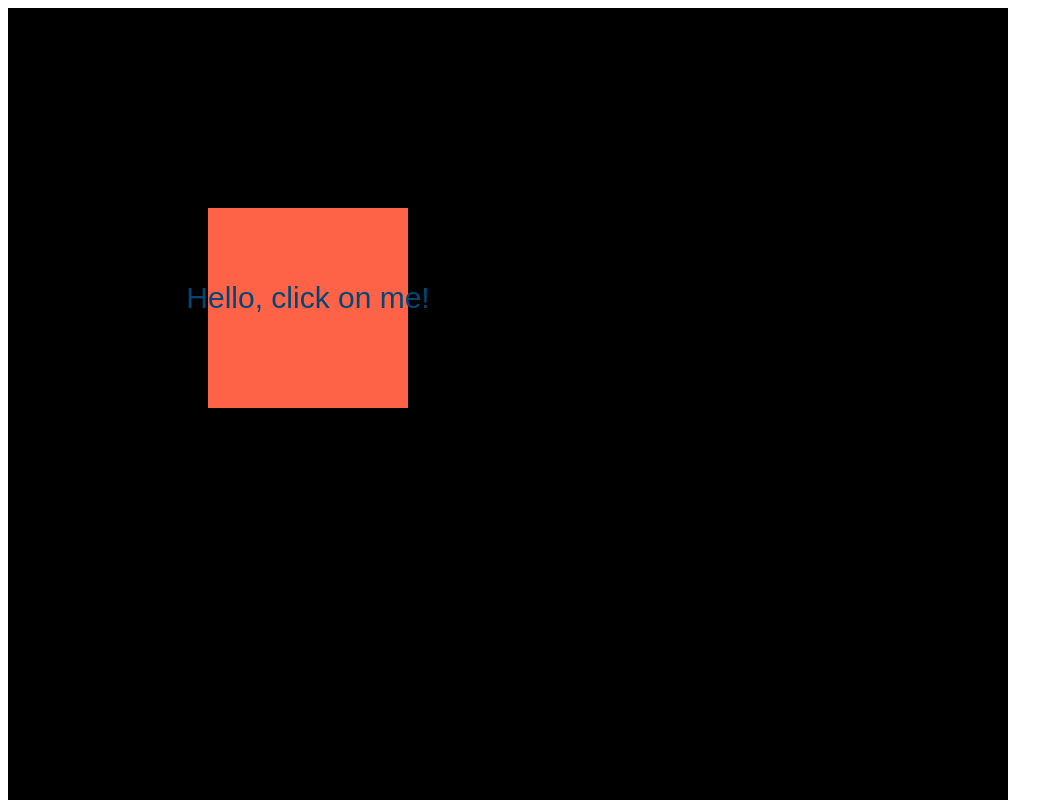
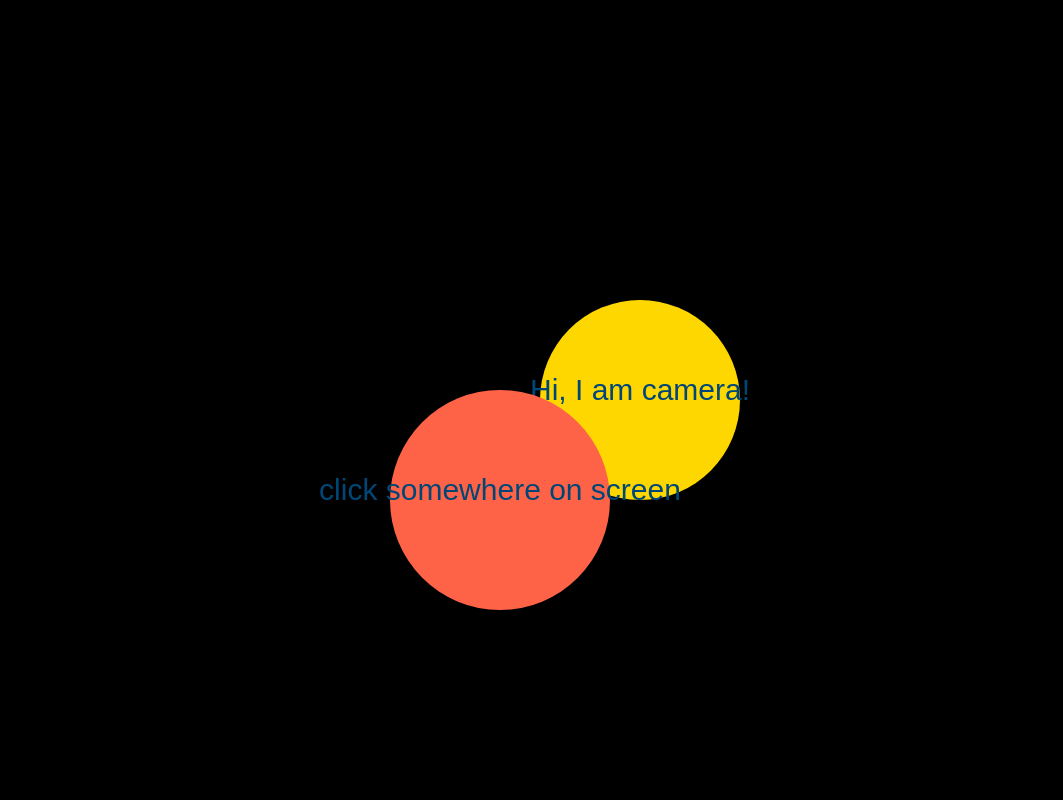
Before and after one commit to CTAC-Saint-Peterburg/Clear-Canvas, a plain HTML site: page index.html in a window 1280 px wide. Shown: the top 800 px of the page, without its empty margins (0-1063 px from the left). Drawn offline with Linux system fonts and the light colour scheme.

Commit message:
init:TridentsBattle

```diff
--- a/ClearCanvas.js
+++ b/ClearCanvas.js
@@ -1,11 +1,12 @@
 //-Создаём Canvas
 const canvas = document.getElementById('canvas');
 const ctx = canvas.getContext('2d');
-canvasSize(1000, 1000);
+canvasSize(innerWidth, innerHeight);
 const objectsRendering = new Array();
-let sampleCycle = objectsRendering.push(new Cycle(500, 500, 100, 'tomato', 'Hello, I am sample', Infinity));
+let sampleCycle = objectsRendering.push(new Cycle(500, 500, 110, 'tomato', 'click somewhere on screen', Infinity));
 let boxSample = new Box(200, 200, 200, 0, 'tomato', 'Hello, click on me!', Infinity);
-//-Камера центрирована и двигается в сторону клика
+//-Камера центрирована и двигается в сторону клика, а также измеряется дистанция между заданными обьектами
+let cameraObject;
 let cameraX = 0;
 let cameraY = 0;
 let clientX;
@@ -16,23 +17,31 @@ let angleY = 0;
 canvas.addEventListener('click', (event) => {
     clientY = event.clientY;
     clientX = event.clientX;
-    movementAngle = Math.atan2(clientY - canvas.height / 2, clientX - canvas.height / 2);
-    angleX = Math.cos(movementAngle);
-    angleY = Math.sin(movementAngle);
+    console.log(event);
+    movementAngle = Math.atan2(clientY - innerHeight / 2, clientX - innerWidth / 2);
+    angleX = Math.floor(Math.cos(movementAngle) * 100) / 100;
+    angleY = Math.floor(Math.sin(movementAngle) * 100) / 100;
+    let clickObject = new Cycle(event.clientX +cameraX, event.clientY +cameraY, 20, 'white', 'click', Infinity);
+    objectsRendering.push(clickObject);
     console.log(angleX);
 });
 function camera() {
+    let dist = Math.hypot(cameraObject.x - objectsRendering[objectsRendering.length-1].x, cameraObject.y - objectsRendering[objectsRendering.length-1].y);
+    if(dist > 3) { //Bug можно найти точку котороя обойдёт проверку
     cameraX += angleX;
     cameraY += angleY;
+    }
     ctx.translate(-cameraX, -cameraY);
 }
 //-Функция отрисовки всех элементов
 function drawAll() {
     clearCanvas();
     background('black');
+     cameraObject = new Cycle(innerWidth / 2 +cameraX, innerHeight / 2 +cameraY, 100, 'gold', 'Hi, I am camera!', Infinity);
     camera();
-    render(boxSample);
-    lifeCycle(boxSample);
+    render(cameraObject);
+    render(objectsRendering);
+    lifeCycle(cameraObject);
 //-Специальная функция для зацикливания requestAnimationFrame
     requestAnimationFrame(drawAll);
 };
--- a/index.html
+++ b/index.html
@@ -5,7 +5,7 @@
         <meta charset="utf-8" />
         <title>ClearCanvas</title>
     </head>
-    <body>
+    <body style="margin: 0px;">
         <canvas id="canvas"></canvas>
         <script src="SampleClasses.js"></script>
         <script src="ClearCanvas.js"></script>
```
Also changed, not shown: README.md.
